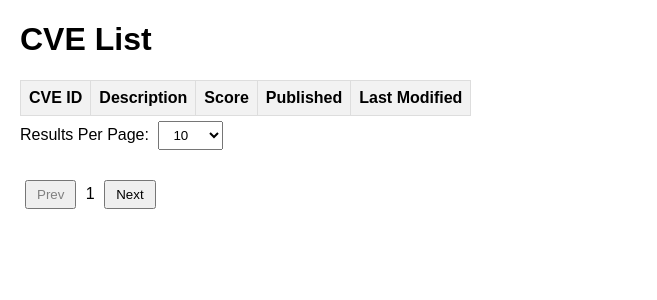
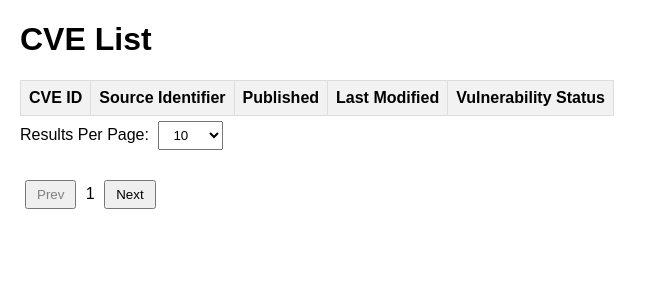
Before and after one commit to Hitesh040603/Securin_Assignment, a Flask app: page / in a window 1280 px wide. Shown: the top 300 px of the page, without its empty margins (0-657 px from the left). Run offline with Flask 3, Linux system fonts and the light colour scheme; data that the repository does not hold is empty.

Commit message:
Added status

```diff
--- a/app.py
+++ b/app.py
@@ -1,11 +1,11 @@
-from flask import Flask, jsonify, request,render_template
+from flask import Flask, jsonify, request, render_template
 from flask_sqlalchemy import SQLAlchemy
 import requests
 import time
 
 app = Flask(__name__)
 
-# Connect to mysql db
+# Connect to MySQL database
 app.config['SQLALCHEMY_DATABASE_URI'] = 'mysql+mysqlconnector://root:root@localhost/cve_db'
 app.config['SQLALCHEMY_TRACK_MODIFICATIONS'] = False
 db = SQLAlchemy(app)
@@ -13,144 +13,97 @@ db = SQLAlchemy(app)
 # Database model for CVE data
 class CVE(db.Model):
     id = db.Column(db.Integer, primary_key=True)
-    cve_id = db.Column(db.String(255), unique=True)
-    description = db.Column(db.Text)
-    score = db.Column(db.Float)
-    published = db.Column(db.String(255))
-    last_modified = db.Column(db.String(255))
+    cve_id = db.Column(db.String(255), unique=True, nullable=False)
+    source_identifier = db.Column(db.String(255), nullable=False)
+    published = db.Column(db.String(255), nullable=False)
+    last_modified = db.Column(db.String(255), nullable=False)
+    vuln_status = db.Column(db.String(255), nullable=False)
 
     def as_dict(self):
-        """
-        Type conversion to dict for compatability
-        """
+        """Convert to dictionary for JSON response."""
         return {
             'cve_id': self.cve_id,
-            'description': self.description,
-            'score': self.score,
+            'source_identifier': self.source_identifier,
             'published': self.published,
-            'last_modified': self.last_modified
+            'last_modified': self.last_modified,
+            'vuln_status': self.vuln_status
         }
 
-# Fetch CVE data from the given API
+# Fetch CVE data from NVD API
 def fetch_cve_data(start_index=0, results_per_page=10):
-    """
-    Fetches cve data from api endpoint
-    """
-    url = f"https://services.nvd.nist.gov/rest/json/cves/2.0"
+    url = "https://services.nvd.nist.gov/rest/json/cves/2.0"
     params = {
         "resultsPerPage": results_per_page,
-        "startIndex": start_index,
-        "format": "NVD_CVE",
-        "version": "2.0"
+        "startIndex": start_index
     }
     response = requests.get(url, params=params)
     return response.json()
 
-# Sync CVE data to the database
-def sync_cve_data():
-    """
-    Syncs data gethered from endpoint and stores to mysql table 'cve'
-    Also checks for duplicates and only adds new values
-    """
-    offset = 0
-    results_per_page = 10
-    while True:
-        data = fetch_cve_data(offset, results_per_page)
-        vulnerabilities = data.get('vulnerabilities', [])
-        if not vulnerabilities:
-            break
-
-        for vuln in vulnerabilities:
-            cve_id = vuln['cve']['id']
-            description = vuln['cve']['descriptions'][0]['value']
-            score = vuln['cve']['metrics']['cvssMetricV2'][0]['cvssData']['baseScore'] if vuln['cve']['metrics']['cvssMetricV2'] else None
-            published = vuln['cve']['published']
-            last_modified = vuln['cve']['lastModified']
-
-            # Data cleansing: Check if CVE already exists
-            existing_cve = CVE.query.filter_by(cve_id=cve_id).first()
-            if not existing_cve:
-                new_cve = CVE(cve_id=cve_id, description=description, score=score, published=published, last_modified=last_modified)
-                db.session.add(new_cve)
-
-        db.session.commit()
-        offset += results_per_page
-        time.sleep(1)  # To avoid hitting rate limits
-
-@app.route('/cves/list', methods=['GET'])
-def list_cves():
-    """
-    To check data in mysql and if it is loaded properly
-
-    """
-    results_per_page = int(request.args.get('resultsPerPage', 10))
-    page = int(request.args.get('page', 1))
-    offset = (page - 1) * results_per_page
-    cves = CVE.query.offset(offset).limit(results_per_page).all()
-    total_records = CVE.query.count()
-    return jsonify({
-        'totalRecords': total_records,
-        'cves': [cve.as_dict() for cve in cves]
-    })
-
-# Trigger data sync manually
-@app.route('/')
-
-def index():
-    """
-    Renders the index.html file for frontend
-    """
-    return render_template('index.html')
-@app.route('/sync')
+# Sync CVE data to MySQL
 def sync_cve_data():
     url = "https://services.nvd.nist.gov/rest/json/cves/2.0"
-    params = {
-        "resultsPerPage": 100,  # Fetching a larger batch
-        "startIndex": 0
-    }
+    params = {"resultsPerPage": 1000, "startIndex": 0}
 
     try:
         response = requests.get(url, params=params)
-        print("Response Status Code:", response.status_code)
-        print("Response Text:", response.text)  # Log the raw response body
-
-        # Check if the response is empty
-        if response.status_code != 200 or not response.text:
-            return jsonify({"error": "Failed to fetch data from the API", "status_code": response.status_code}), 500
-
-        # Attempt to parse the JSON response
         data = response.json()
-        print("Parsed JSON:", data)
 
         if 'vulnerabilities' in data:
             for item in data['vulnerabilities']:
                 cve_data = item['cve']
                 cve_id = cve_data['id']
-                description = cve_data['descriptions'][0]['value']
-                score = cve_data.get('metrics', {}).get('cvssMetricV2', [{}])[0].get('cvssData', {}).get('baseScore', 0)
+                sourceIdentifier = cve_data.get('sourceIdentifier', 'N/A')  # Fetching identifier
                 published = cve_data['published']
                 last_modified = cve_data['lastModified']
+                vuln_status = cve_data.get('vulnStatus', 'Unknown')  # Get all vulnStatus values
 
-                # Check if the CVE already exists to avoid duplicates
+                # Check if CVE already exists
                 existing_cve = CVE.query.filter_by(cve_id=cve_id).first()
                 if not existing_cve:
                     new_cve = CVE(
                         cve_id=cve_id,
-                        description=description,
-                        score=score,
+                        source_identifier=sourceIdentifier,
                         published=published,
-                        last_modified=last_modified
+                        last_modified=last_modified,
+                        vuln_status=vuln_status  # Save all statuses
                     )
                     db.session.add(new_cve)
 
             db.session.commit()
             return jsonify({"message": "Data synchronized successfully"})
 
-        return jsonify({"message": "No vulnerabilities found in the response"}), 404
+        return jsonify({"message": "No vulnerabilities found"}), 404
 
     except requests.exceptions.RequestException as e:
-        print("Error fetching data:", e)
-        return jsonify({"error": "Error fetching data from the NVD API", "details": str(e)}), 500
+        return jsonify({"error": "Error fetching data", "details": str(e)}), 500
+
+@app.route('/sync')
+def trigger_sync():
+    """Manually trigger CVE data synchronization"""
+    try:
+        sync_cve_data()
+        return jsonify({"message": "Data synchronized successfully"})
+    except Exception as e:
+        return jsonify({"error": str(e)}), 500
+
+@app.route('/cves/list', methods=['GET'])
+def list_cves():
+    """Fetch paginated CVE data from the database."""
+    results_per_page = int(request.args.get('resultsPerPage', 10))
+    page = int(request.args.get('page', 1))
+    offset = (page - 1) * results_per_page
+    cves = CVE.query.offset(offset).limit(results_per_page).all()
+    total_records = CVE.query.count()
+
+    return jsonify({
+        'totalRecords': total_records,
+        'cves': [cve.as_dict() for cve in cves]
+    })
+
+@app.route('/')
+def index():
+    """Render the frontend"""
+    return render_template('index.html')
 
 if __name__ == '__main__':
     app.run(debug=True)
--- a/templates/index.html
+++ b/templates/index.html
@@ -42,10 +42,10 @@
         <thead>
             <tr>
                 <th>CVE ID</th>
-                <th>Description</th>
-                <th>Score</th>
+                <th>Source Identifier</th>
                 <th>Published</th>
                 <th>Last Modified</th>
+                <th>Vulnerability Status</th>
             </tr>
         </thead>
         <tbody>
@@ -73,7 +73,6 @@
         let totalPages = 1;
         let resultsPerPage = 10;
 
-        // Function to fetch CVE data from the backend
         async function loadCves() {
             const response = await fetch(`/cves/list?resultsPerPage=${resultsPerPage}&page=${currentPage}`);
             const data = await response.json();
@@ -84,16 +83,16 @@
             }
 
             const tableBody = document.querySelector('#cveTable tbody');
-            tableBody.innerHTML = ''; // Clear previous data
+            tableBody.innerHTML = '';
 
             data.cves.forEach(cve => {
                 const row = document.createElement('tr');
                 row.innerHTML = `
                     <td>${cve.cve_id}</td>
-                    <td>${cve.description}</td>
-                    <td>${cve.score}</td>
+                    <td>${cve.source_identifier}</td>
                     <td>${cve.published}</td>
                     <td>${cve.last_modified}</td>
+                    <td>${cve.vuln_status}</td>
                 `;
                 tableBody.appendChild(row);
             });
@@ -101,11 +100,9 @@
             totalPages = Math.ceil(data.totalRecords / resultsPerPage);
             document.getElementById('currentPage').textContent = currentPage;
 
-            // Update pagination buttons
             updatePaginationButtons();
         }
 
-        // Function to handle page changes (prev/next)
         function changePage(direction) {
             if (direction === 'prev' && currentPage > 1) {
                 currentPage--;
@@ -115,20 +112,17 @@
             loadCves();
         }
 
-        // Function to handle the "Results Per Page" selection change
         document.getElementById('resultsPerPage').addEventListener('change', function() {
             resultsPerPage = parseInt(this.value);
-            currentPage = 1;  // Reset to the first page when changing results per page
+            currentPage = 1;
             loadCves();
         });
 
-        // Function to update the pagination buttons
         function updatePaginationButtons() {
             document.getElementById('prevPage').classList.toggle('disabled', currentPage === 1);
             document.getElementById('nextPage').classList.toggle('disabled', currentPage === totalPages);
         }
 
-        // Initial data load when the page loads
         loadCves();
     </script>
 </body>
```
